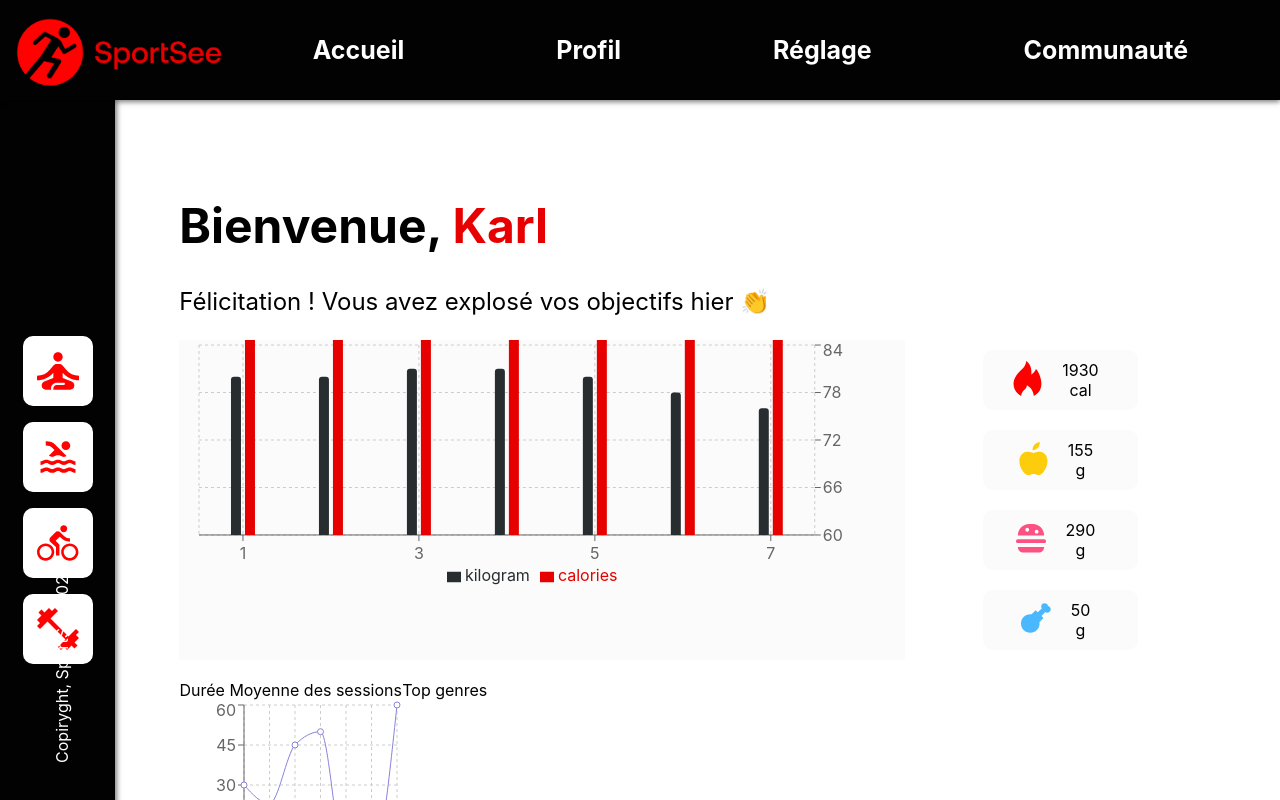
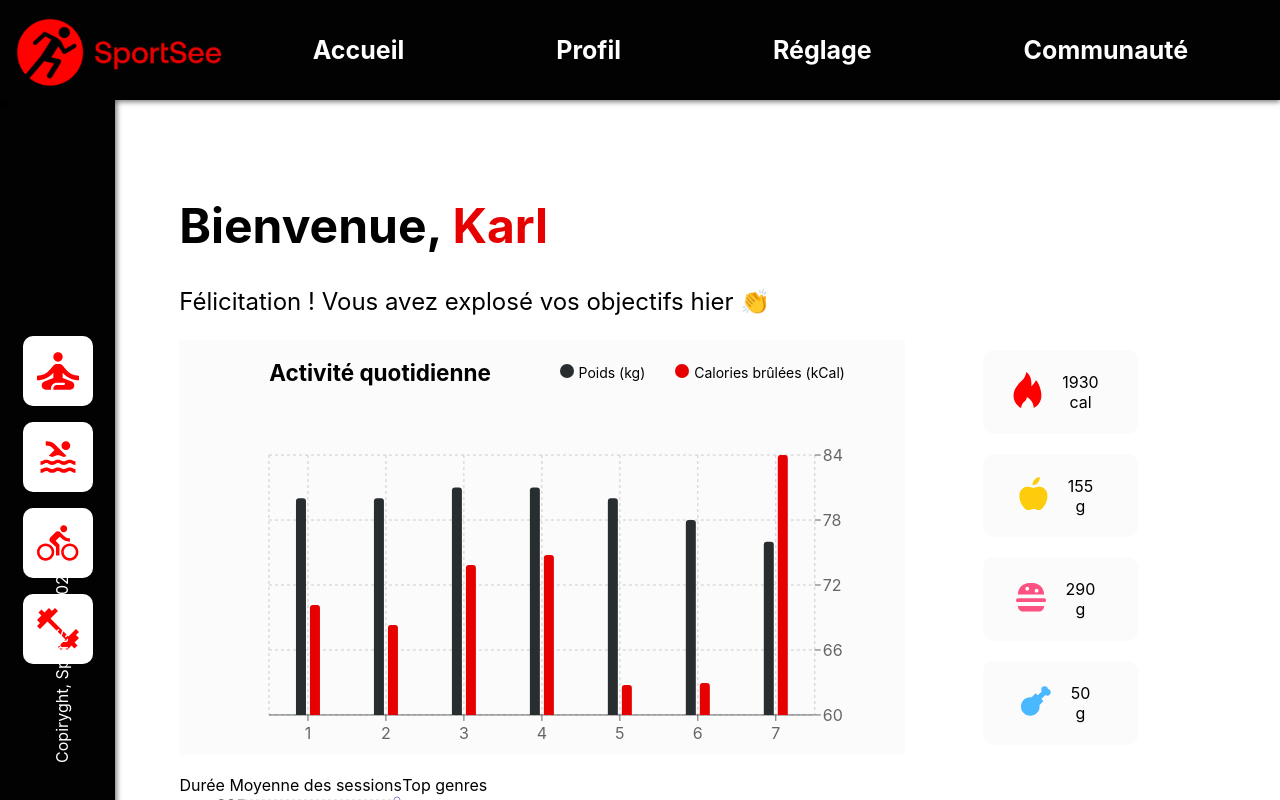
Before and after one commit to Chardema/p12, a React (Create React App) app: page / in a window 1280 px wide. Shown: the top 800 px of the page. Built offline with nearby package versions, Linux system fonts and the light colour scheme.

Commit message:
Finalisation premier graph

```diff
--- a/src/components/Dashboard/Dashboard.js
+++ b/src/components/Dashboard/Dashboard.js
@@ -14,8 +14,6 @@ import PieChartComponent from "./../../components/PieChart/PieChart.js";
 
 
 const Dashboard = () => {
-    console.log(USER_ACTIVITY[0].sessions); // Affiche les données de l'utilisateur
-
 
     return (
         <div className={styles.dashboard}>
--- a/src/components/Simplebarcharts/Simplebarcharts.js
+++ b/src/components/Simplebarcharts/Simplebarcharts.js
@@ -1,4 +1,5 @@
 import React from "react";
+import { useState, useEffect } from "react";
 import {
     BarChart,
     Bar,
@@ -9,23 +10,57 @@ import {
     ResponsiveContainer,
     Tooltip,
 } from "recharts";
-import {USER_ACTIVITY, USER_MAIN_DATA} from './../../api/data.js';
+import {USER_ACTIVITY} from '../../api/data';
 import styles from "./Simplebarcharts.module.scss";
-
 
 const SimpleBarChart = () => {
 
+
+    const CustomLegend = ({ data }) => {
+        return (
+            <div className={styles.legend}>
+                {data.map((entry, index) => (
+                    <div
+                        key={`item-${index}`}
+                        className={`${styles.legendItem} ${
+                            entry.name === "Poids (kg)" ? styles.legendItemMargin : ""
+                        }`}
+                    >
+          <span
+              className={styles.legendIcon}
+              style={{ backgroundColor: entry.color }}
+          ></span>
+                        <span className={styles.legendText}>{entry.name}</span>
+                    </div>
+                ))}
+            </div>
+        );
+    };
+    const [legendData, setLegendData] = useState([]);
+
+    useEffect(() => {
+        setLegendData([
+            { name: "Poids (kg)", color: "#282D30" },
+            { name: "Calories brûlées (kCal)", color: "#E60000" },
+        ]);
+    }, []);
+
+    const ChartTitle = ({text}) => (
+        <div className={styles.CharTitle}>
+            <h2>{text}</h2>
+        </div>
+    );
     function CustomizedAxisTick(props) {
         const { x, y, payload } = props;
 
         return (
-            <text x={x} y={y} dy={16} textAnchor="middle" fill="#666">
+            <text x={x} y={y} dy={16} textAnchor="middle" fill="#666" >
                 {new Date(payload.value).getDate()}
             </text>
         );
     }
 
-    const CustomTooltip = ({ active, payload, label }) => {
+    const CustomTooltip = ({ active, payload }) => {
         if (active) {
             return (
                 <div className={styles.tooltip}>
@@ -38,27 +73,39 @@ const SimpleBarChart = () => {
         return null;
     };
 
+    // Trouver la valeur maximale des calories pour limiter l'axe des calories
+    const maxCalories = Math.max(...USER_ACTIVITY[0].sessions.map(session => session.calories));
 
     return (
-        <ResponsiveContainer width="100%" height={250}>
+        <>
+            <div className={styles.chartContainer}>
+                <div className={styles.chartTitlelegend}>
+                    <ChartTitle text="Activité quotidienne" />
+                    <div className={styles.legenddata}>
+                        <CustomLegend data={legendData} />
+                    </div>
+                </div>
+                <ResponsiveContainer width="100%" height={350}>
                     <BarChart
                         data={USER_ACTIVITY[0].sessions}
                         margin={{
-                    top: 5,
+                            top: 50,
+                            left : 0,
                             right: 30,
-                    left: 20,
-                    bottom: 5,
+                            bottom: 10,
                         }}
                     >
                         <CartesianGrid strokeDasharray="3 3" />
-                <XAxis dataKey="day" tick={CustomizedAxisTick}/>
-                <YAxis dataKey="kilogram" orientation={"right"} domain={[60, "auto"]} axisLine={false} />
-                <Legend />
-                <Tooltip  content={CustomTooltip}/>
-                <Bar dataKey="kilogram" fill="#282D30" radius={[3, 3, 0, 0]} barSize={10} />
-                <Bar dataKey="calories" fill="#E60000" radius={[3, 3, 0, 0]} barSize={10} />
+                        <XAxis dataKey="day" tick={CustomizedAxisTick} interval={0}/>
+                        <YAxis yAxisId="left" dataKey="kilogram" orientation="right" domain={[60, 'auto']} axisLine={false} />
+                        <YAxis yAxisId="right" dataKey="calories" tick={false} domain={['auto', maxCalories]} axisLine={false} />
+                        <Tooltip content={CustomTooltip} />
+                        <Bar yAxisId="left" dataKey="kilogram" fill="#282D30" radius={[3, 3, 0, 0]} barSize={10} />
+                        <Bar yAxisId="right" dataKey="calories" fill="#E60000" radius={[3, 3, 0, 0]} barSize={10} />
                     </BarChart>
                 </ResponsiveContainer>
+            </div>
+        </>
     );
 };
 
--- a/src/components/Simplebarcharts/Simplebarcharts.module.scss
+++ b/src/components/Simplebarcharts/Simplebarcharts.module.scss
@@ -1,9 +1,43 @@
+.legendText {
+  font-size: 14px;
+  color: #000000;
+}
+.legendIcon {
+  display: inline-block;
+  width: 14px;
+  height: 14px;
+  margin-right: 5px;
+  border-radius: 50%;
+}
+.legendItemMargin {
+  margin-right: 30px;
+}
+
+.legend{
+  display: flex;
+  flex-direction: row;
+  justify-content: space-between;
+}
+.chartContainer {
+  margin-left: 30px;
+  text-align: left;
+}
+
+.chartTitlelegend {
+  display: flex;
+  align-items: center;
+  justify-content: space-between;
+  margin: 0px 60px;
+  font-size: 15px;
+}
+
 .tooltip {
   background-color: #E60000;
   border: none;
   display: flex;
   flex-direction: column;
   border-radius: 0px;
+
   p {
     color: white;
     font-size: 12px;
```
Lines whose indentation alone changed are shown as unchanged.
